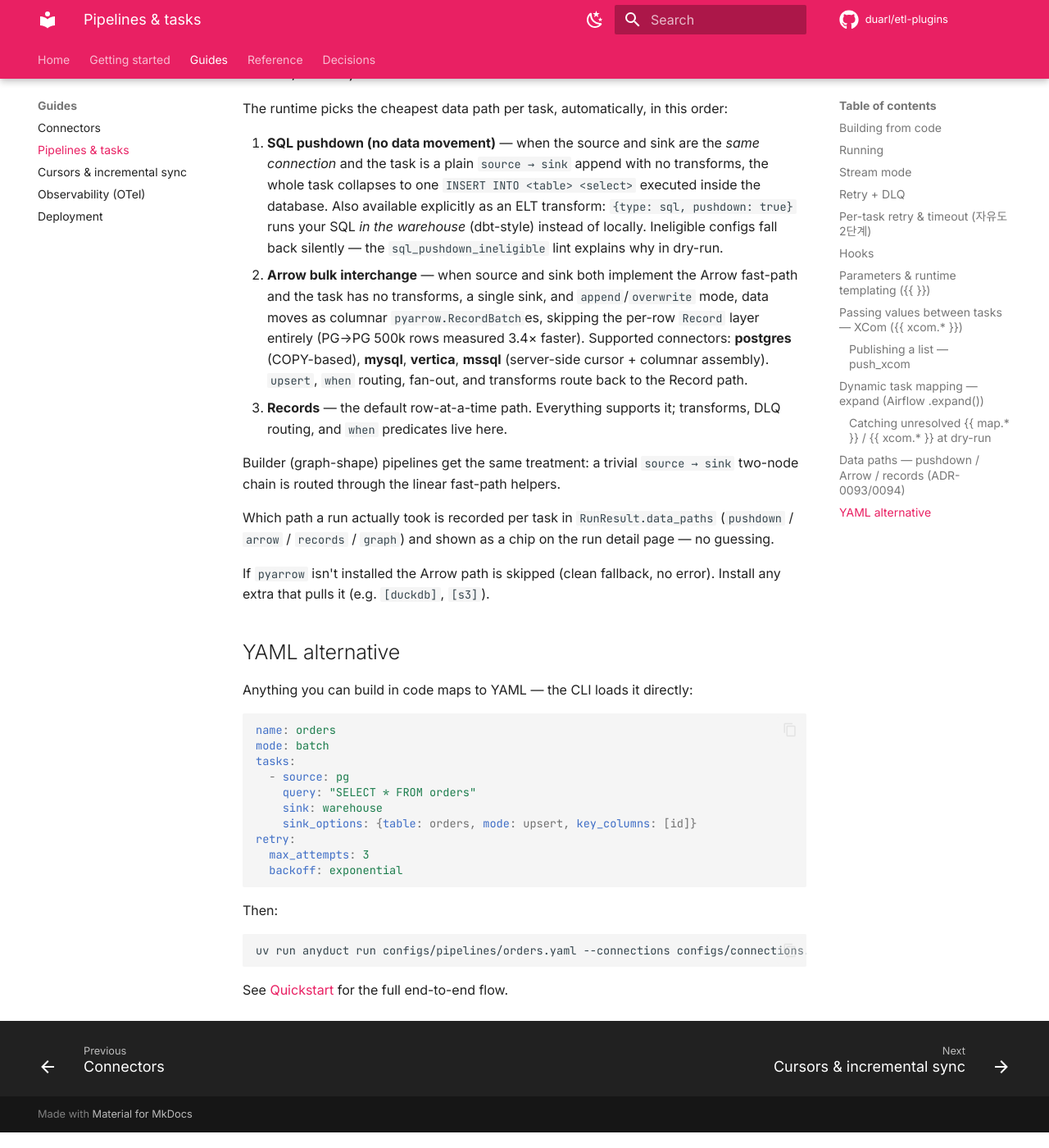
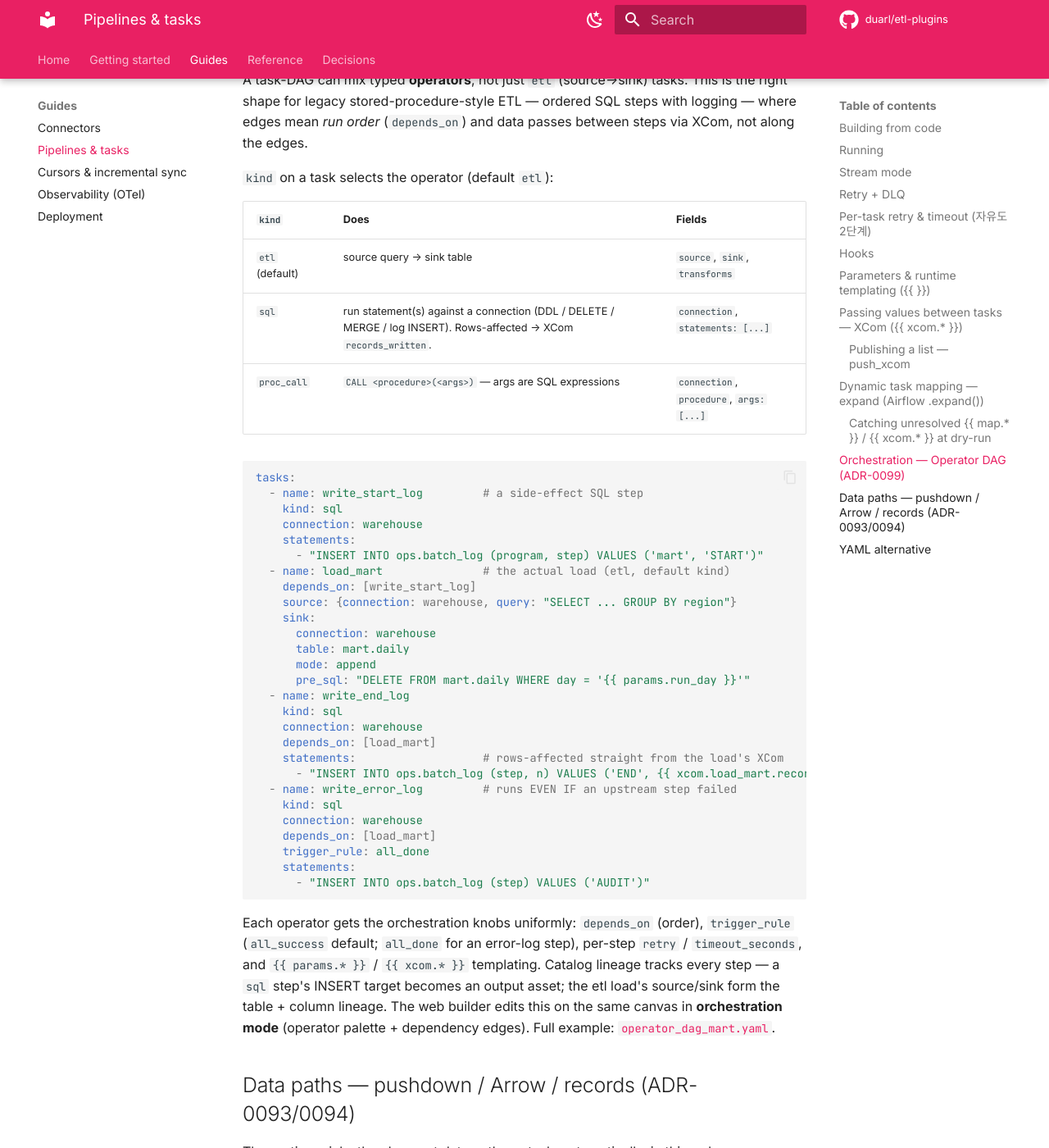
Before and after one commit to genebir/anyduct, an MkDocs documentation site: the page built from docs/guides/pipelines.md, in a window 1280 px wide and 1400 px high, scrolled down 7337 px. Shown: the whole window at 82% size. Built offline with MkDocs 1.6.1 and Material for MkDocs 9.7.7, drawn with Linux system fonts in a browser that asks for light colours; comment, search, counter and statistics services are not loaded.

Commit message:
docs: operator DAG 예제 + 가이드 섹션 (ADR-0099)
examples/operator_dag_mart.yaml — 프로시저 패턴(sql START로그 ▸ etl 마트적재
pre_sql DELETE ▸ sql END로그 XCom NOCS ▸ sql 에러로그 all_done), params 파라미터화.
pipelines.md "Orchestration — Operator DAG" 섹션(kind 표 + 예제 + 오케스트레이션
knobs + 카탈로그 리니지). 로드 테스트 +1(kind/params/XCom/trigger_rule 검증).
anyduct validate ✓, 8 example 테스트 green.

Co-Authored-By: Claude Opus 4.8 (1M context) <noreply@anthropic.com>

````diff
--- a/docs/guides/pipelines.md
+++ b/docs/guides/pipelines.md
@@ -327,6 +327,60 @@ as advisory warnings:
 These are advisory: they show up beside the connector health checks but
 don't block the run.
 
+## Orchestration — Operator DAG (ADR-0099)
+
+A task-DAG can mix typed **operators**, not just `etl` (source→sink) tasks.
+This is the right shape for legacy stored-procedure-style ETL — ordered SQL
+steps with logging — where edges mean *run order* (`depends_on`) and data
+passes between steps via XCom, not along the edges.
+
+`kind` on a task selects the operator (default `etl`):
+
+| `kind` | Does | Fields |
+|--------|------|--------|
+| `etl` (default) | source query → sink table | `source`, `sink`, `transforms` |
+| `sql` | run statement(s) against a connection (DDL / DELETE / MERGE / log INSERT). Rows-affected → XCom `records_written`. | `connection`, `statements: [...]` |
+| `proc_call` | `CALL <procedure>(<args>)` — args are SQL expressions | `connection`, `procedure`, `args: [...]` |
+
+```yaml
+tasks:
+  - name: write_start_log         # a side-effect SQL step
+    kind: sql
+    connection: warehouse
+    statements:
+      - "INSERT INTO ops.batch_log (program, step) VALUES ('mart', 'START')"
+  - name: load_mart               # the actual load (etl, default kind)
+    depends_on: [write_start_log]
+    source: {connection: warehouse, query: "SELECT ... GROUP BY region"}
+    sink:
+      connection: warehouse
+      table: mart.daily
+      mode: append
+      pre_sql: "DELETE FROM mart.daily WHERE day = '{{ params.run_day }}'"
+  - name: write_end_log
+    kind: sql
+    connection: warehouse
+    depends_on: [load_mart]
+    statements:                   # rows-affected straight from the load's XCom
+      - "INSERT INTO ops.batch_log (step, n) VALUES ('END', {{ xcom.load_mart.records_written }})"
+  - name: write_error_log         # runs EVEN IF an upstream step failed
+    kind: sql
+    connection: warehouse
+    depends_on: [load_mart]
+    trigger_rule: all_done
+    statements:
+      - "INSERT INTO ops.batch_log (step) VALUES ('AUDIT')"
+```
+
+Each operator gets the orchestration knobs uniformly: `depends_on` (order),
+`trigger_rule` (`all_success` default; `all_done` for an error-log step),
+per-step `retry` / `timeout_seconds`, and `{{ params.* }}` / `{{ xcom.* }}`
+templating. Catalog lineage tracks every step — a `sql` step's INSERT target
+becomes an output asset; the etl load's source/sink form the table + column
+lineage. The web builder edits this on the same canvas in **orchestration
+mode** (operator palette + dependency edges). Full example:
+[`operator_dag_mart.yaml`](https://github.com/anyduct/etl-plugins/blob/main/examples/operator_dag_mart.yaml).
+
 ## Data paths — pushdown / Arrow / records (ADR-0093/0094)
 
 The runtime picks the cheapest data path per task, automatically, in
````
Also changed, not shown: 2 other files.
